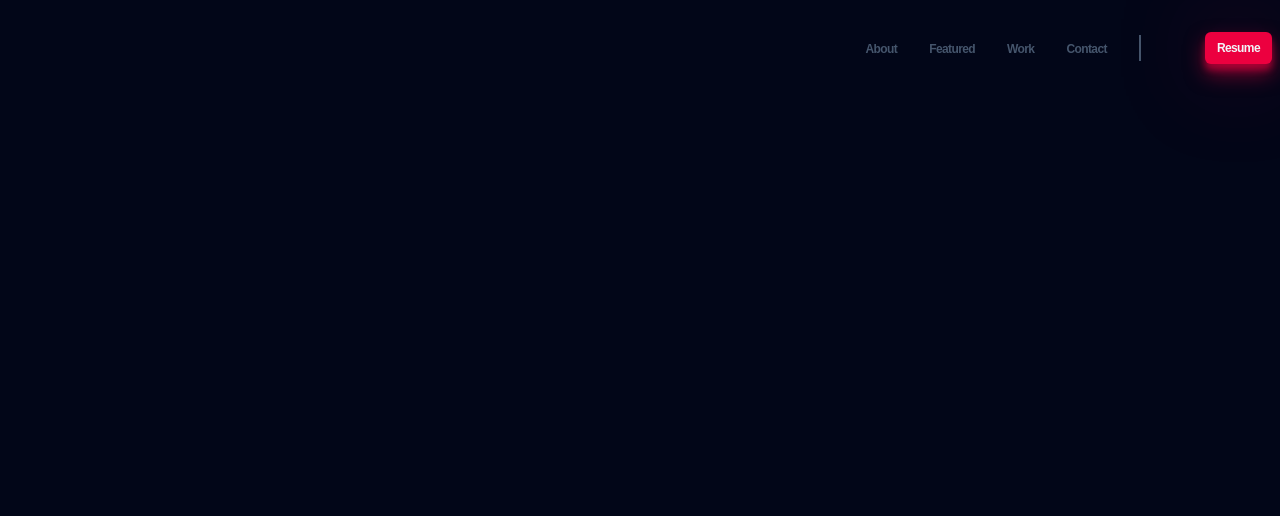
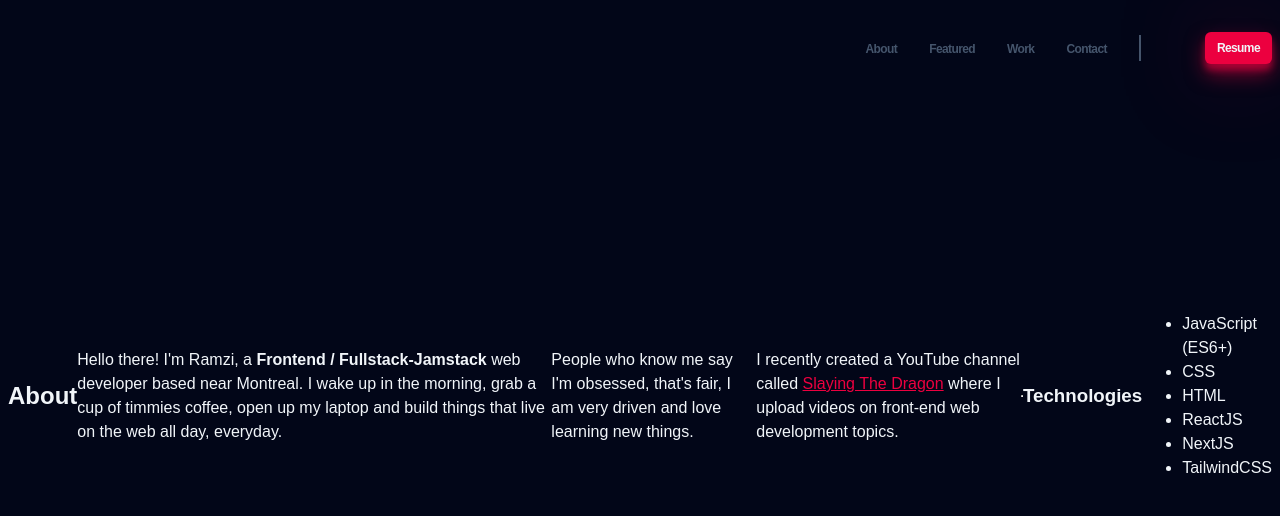
Before and after one commit to Donnie-San/portfolio, a website built with Vite: page index.html in a window 1280 px wide. Built offline with nearby package versions, Linux system fonts and the light colour scheme; a web font is replaced by a local one.

Commit message:
Added about section, not yet done

```diff
--- a/index.html
+++ b/index.html
@@ -38,6 +38,26 @@
 
     <main>
       <section></section>
+      <section class="header container section">
+        <div class="left"></div>
+          <h2>About</h2>
+          <p>Hello there! I'm Ramzi, a <strong>Frontend / Fullstack-Jamstack</strong> web developer based near Montreal. I wake up in the morning, grab a cup of timmies coffee, open up my laptop and build things that live on the web all day, everyday.</p>
+          <p>People who know me say I'm obsessed, that's fair, I am very driven and love learning new things.</p>
+          <p>I recently created a YouTube channel called <a href="#">Slaying The Dragon</a> where I upload videos on front-end web development topics.</p>
+          <hr>
+          <h3>Technologies</h3>
+          <ul>
+            <li>JavaScript (ES6+)</li>
+            <li>CSS</li>
+            <li>HTML</li>
+            <li>ReactJS</li>
+            <li>NextJS</li>
+            <li>TailwindCSS</li>
+          </ul>
+        <div class="">
+          <img src="" alt="">
+        </div>
+      </section>
     </main>
     <footer></footer>
     <script type="module" src="./src/main.js"></script>
--- a/src/main.js
+++ b/src/main.js
@@ -1,4 +1,5 @@
 import '../styles/modern-normalize.css';
 import '../styles/style.css';
 import '../styles/components/header.css';
+import '../styles/components/about.css';
 import '../styles/utils.css';
```
Also changed, not shown: styles/components/about.css (added).
